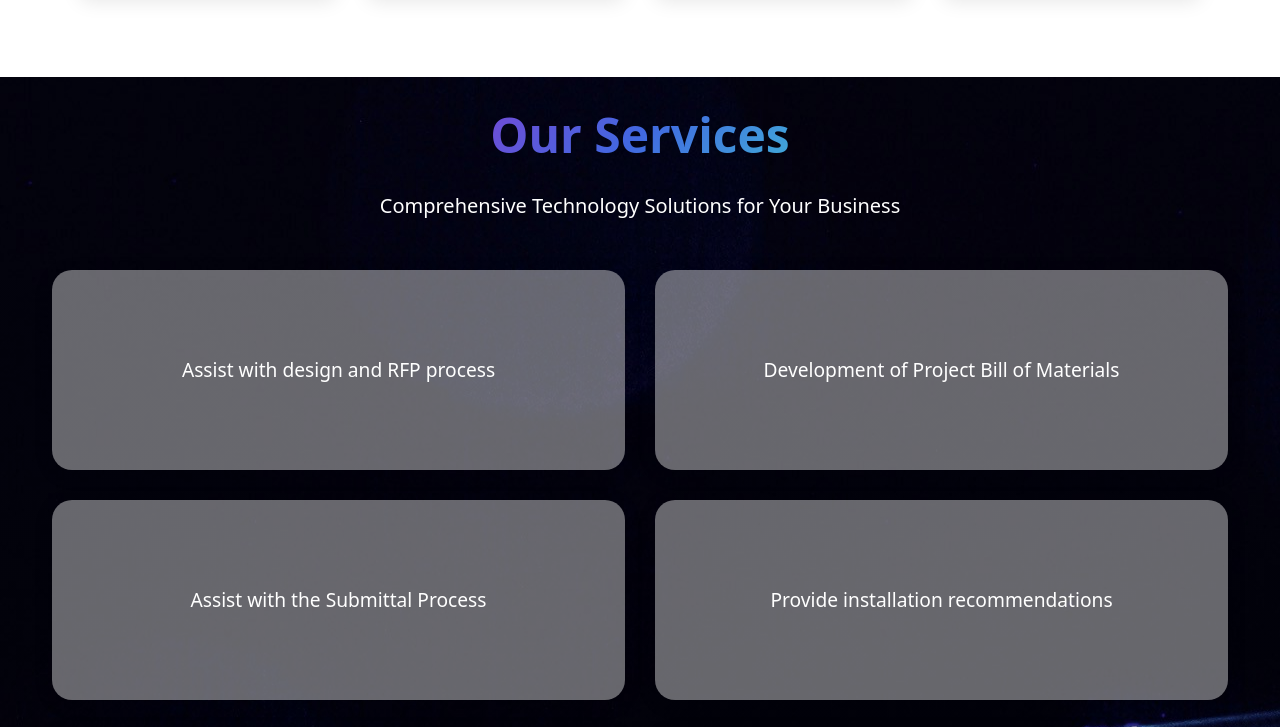
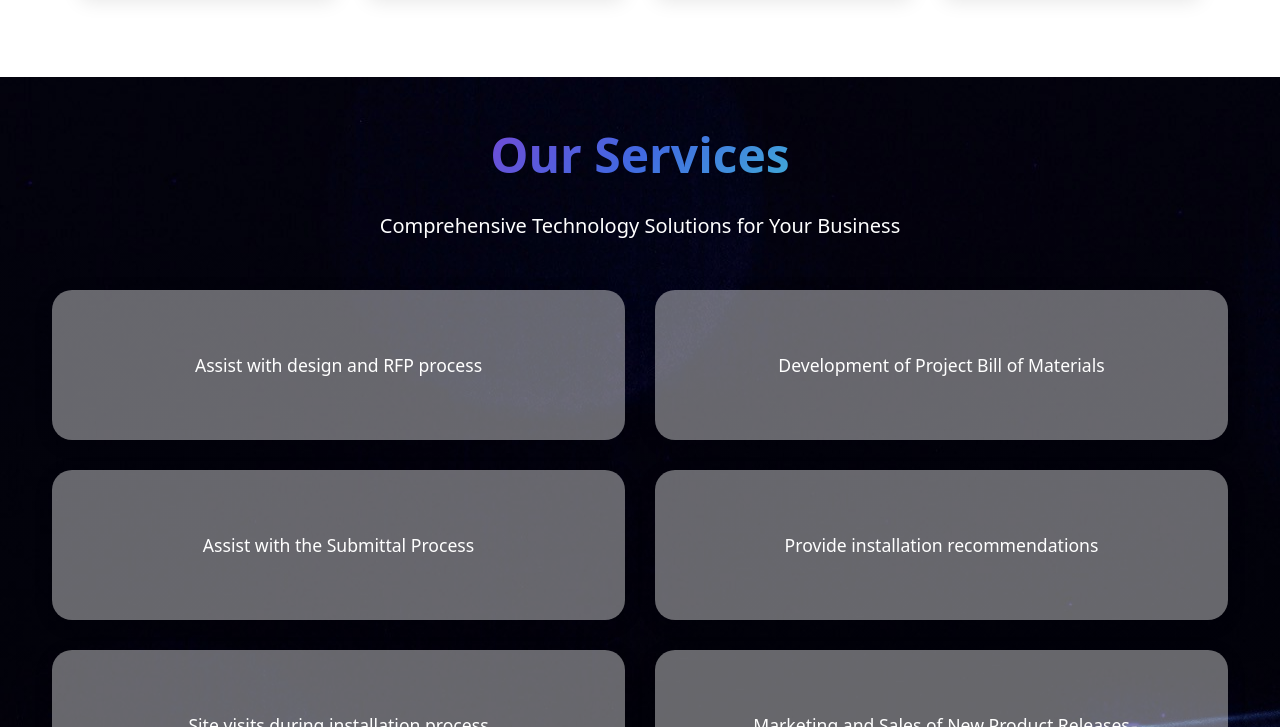
Before and after one commit to gedankener/gcs-website, a plain HTML site: page services.html in a window 1280 px wide. Shown: the part 1023-1750 px from the top of the page. Drawn offline with Linux system fonts and the light colour scheme.

Commit message:
updated style sheet for better ux

```diff
--- a/styles.css
+++ b/styles.css
@@ -783,7 +783,7 @@ body {
   min-height: 100vh;
   background: linear-gradient(rgba(0, 0, 0, 0.1), rgba(0, 0, 0, 0.6)),
     url("OpticFiber.jpg");
-  padding: 20px;
+  padding: 40px 20px;
 }
 
 .services-container {
@@ -1214,7 +1214,7 @@ body {
   color: #fff;
   display: grid;
   grid-template-columns: repeat(auto-fill, minmax(400px, 1fr));
-  grid-auto-rows: 200px;
+  grid-auto-rows: 150px;
   grid-gap: 30px;
 }
 
@@ -1223,7 +1223,7 @@ body {
   border-radius: 20px;
   align-items: center;
   justify-content: center;
-  font-size: 1.2rem;
+  font-size: 1.1rem;
   padding: 1rem;
   color: #fff;
   text-align: center;
```
